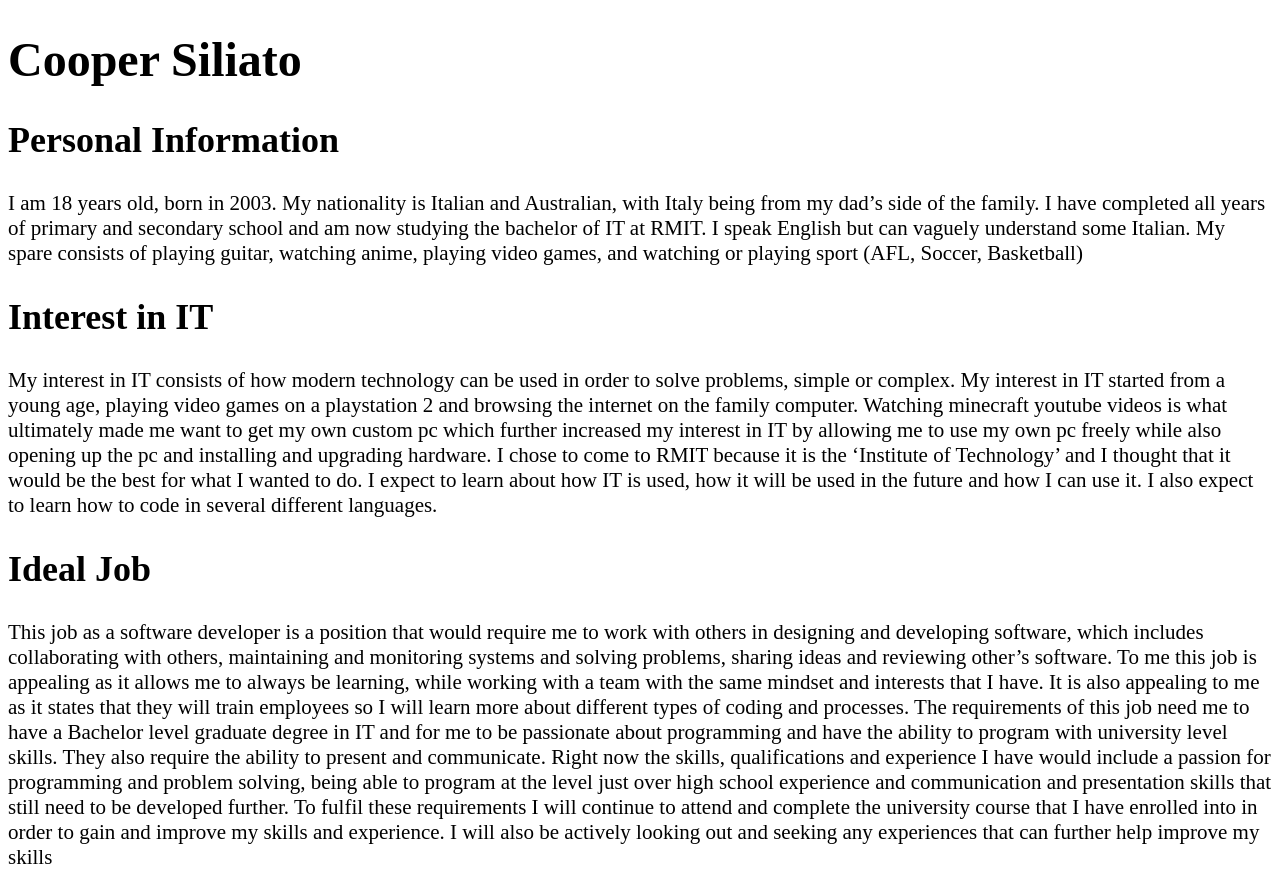
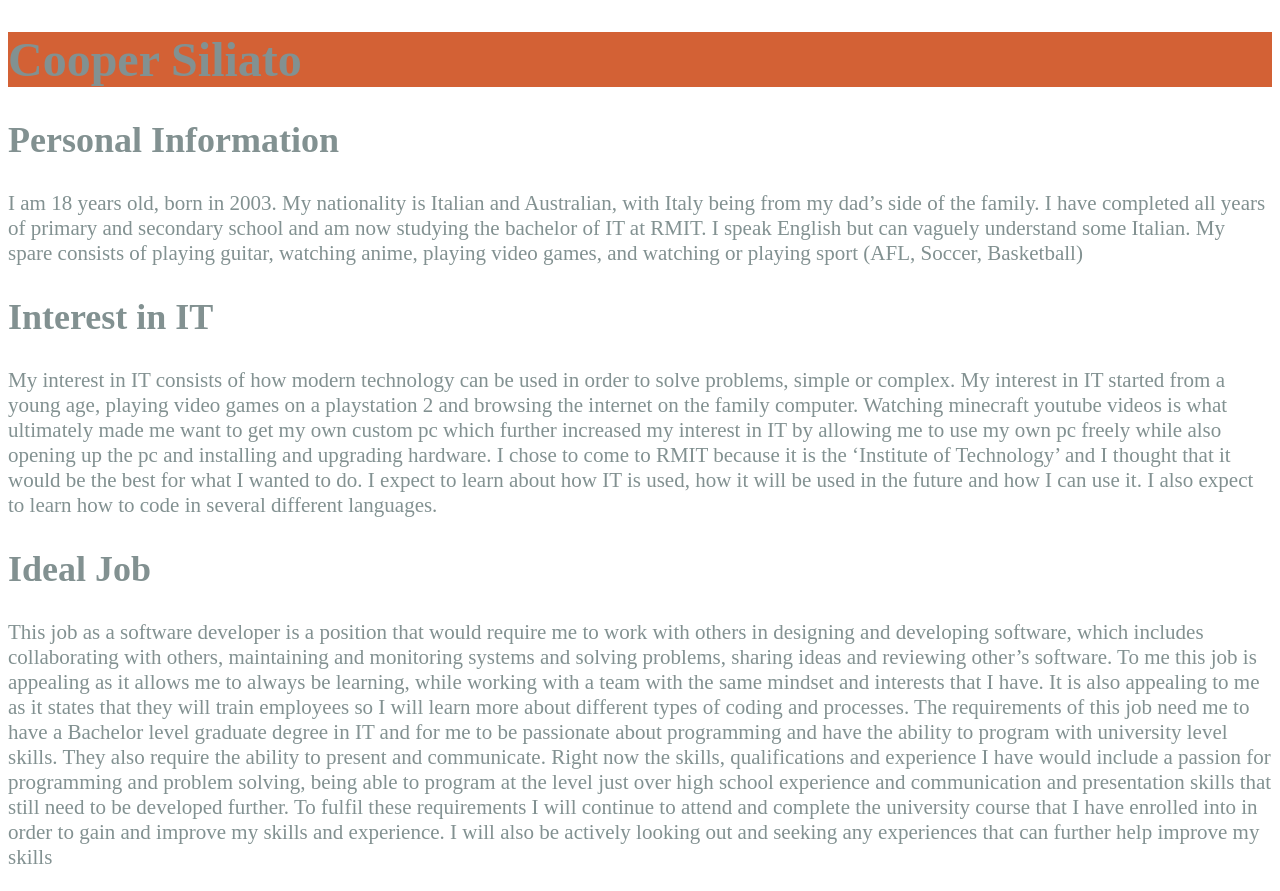
Before and after one commit to CooperSiliato/Assignment1, a plain HTML site: page index.html in a window 1280 px wide. Drawn offline with Linux system fonts and the light colour scheme.

Commit message:
still fixing

```diff
--- a/style.css
+++ b/css/style.css
@@ -4,7 +4,7 @@
 body {
   margin 0;
   font-size: 21px;
-  color: 253, 252, 220;
+  color: #829191;
   background-color: 130, 145, 145;
 }
 
@@ -21,5 +21,5 @@ h2 {
 /* Layout */
 
 header {
-  background-color: 211, 97, 53;
+  background-color: #d36135;
 }
--- a/index.html
+++ b/index.html
@@ -3,7 +3,7 @@
   <head>
     <meta charset="utf-8">
     <title>Assignment 1 Webpage</title>
-    <link type="text/css" href="style.css" rel="stylesheet">
+    <link href="css/style.css" rel="stylesheet">
   </head>
   <body>
     <header>
```
